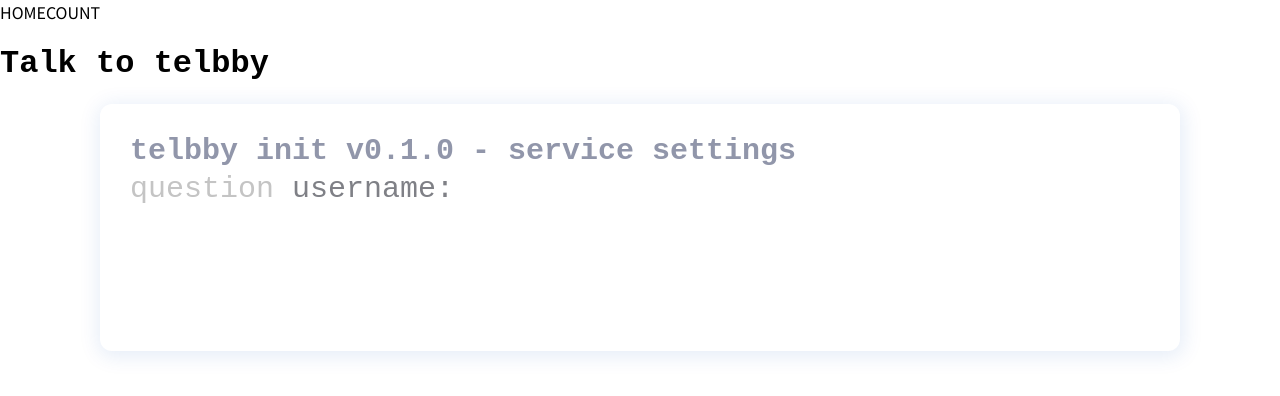
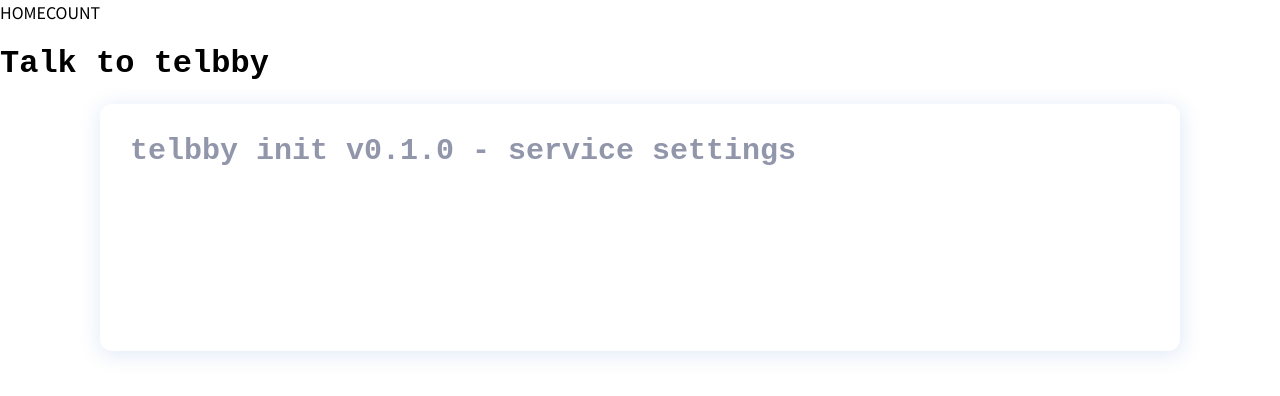
Before and after one commit to telbby/telbby-frontend, a React app: page / in a window 1280 px wide. Shown: the top 396 px of the page. Built offline with nearby package versions, Linux system fonts and the light colour scheme; a web font is replaced by a local one.

Commit message:
refactor: ShellLine Component 리팩토링

```diff
--- a/src/components/ShellLine/index.tsx
+++ b/src/components/ShellLine/index.tsx
@@ -5,39 +5,52 @@ import { MAX_SHELL_INPUT_LENGTH } from '@/constants/shell';
 import * as S from './style';
 
 export type ShellLineProps = {
-  lineType: string;
-  lineTitle: string;
-  inputType?: string;
+  type: 'question' | 'config' | 'error' | 'default';
+  content: string;
+  disabled?: boolean;
 };
 
 const ShellLine = ({
-  lineType,
-  lineTitle,
-  inputType,
-}: ShellLineProps): ReactElement => (
-  <label htmlFor={lineTitle}>
-    <span css={lineType === 'ERROR' ? S.LineErrorType : S.LineType}>
-      {lineType !== 'NORMAL' && lineType}
-      {lineType === 'ERROR' && ':'}{' '}
-    </span>
-    <span css={lineType === 'ERROR' ? S.LineErrorLabel : S.LineLabel}>
-      {lineTitle}
-      {!['ERROR', 'NORMAL'].includes(lineType) && ':'}{' '}
-    </span>
-    {lineType !== 'ERROR' && (
-      <input
-        data-testid="shell-line-input"
-        type={inputType}
-        id={lineTitle}
-        css={S.LineInput}
-        maxLength={lineType === 'NORMAL' ? 0 : MAX_SHELL_INPUT_LENGTH}
-      />
-    )}
-  </label>
-);
+  type,
+  content,
+  disabled,
+}: ShellLineProps): ReactElement => {
+  const isPassword = content === 'password';
+  const isQuestion = ['question', 'config'].includes(type);
+  const isError = type === 'error';
 
-ShellLine.defaultProps = {
-  inputType: 'text',
+  return (
+    <label htmlFor={content}>
+      {!isQuestion && (
+        <>
+          {isError && <span css={S.ErrorType}>ERROR: </span>}
+          <span css={isError ? S.ErrorContent : S.DefaultContent}>
+            {content}
+          </span>
+          {!isError && (
+            <input
+              type="text"
+              css={S.Input}
+              maxLength={0}
+              disabled={disabled}
+            />
+          )}
+        </>
+      )}
+      {isQuestion && (
+        <>
+          <span css={S.Type}>{type} </span>
+          <span css={S.DefaultContent}>{content}: </span>
+          <input
+            type={isPassword ? 'password' : 'text'}
+            css={S.Input}
+            maxLength={MAX_SHELL_INPUT_LENGTH}
+            disabled={disabled}
+          />
+        </>
+      )}
+    </label>
+  );
 };
 
 export default ShellLine;
```
Also changed, not shown: src/components/ShellLine/style.ts (+5 -5 lines), 1 other file (tests, documents, lock files or other folders).
